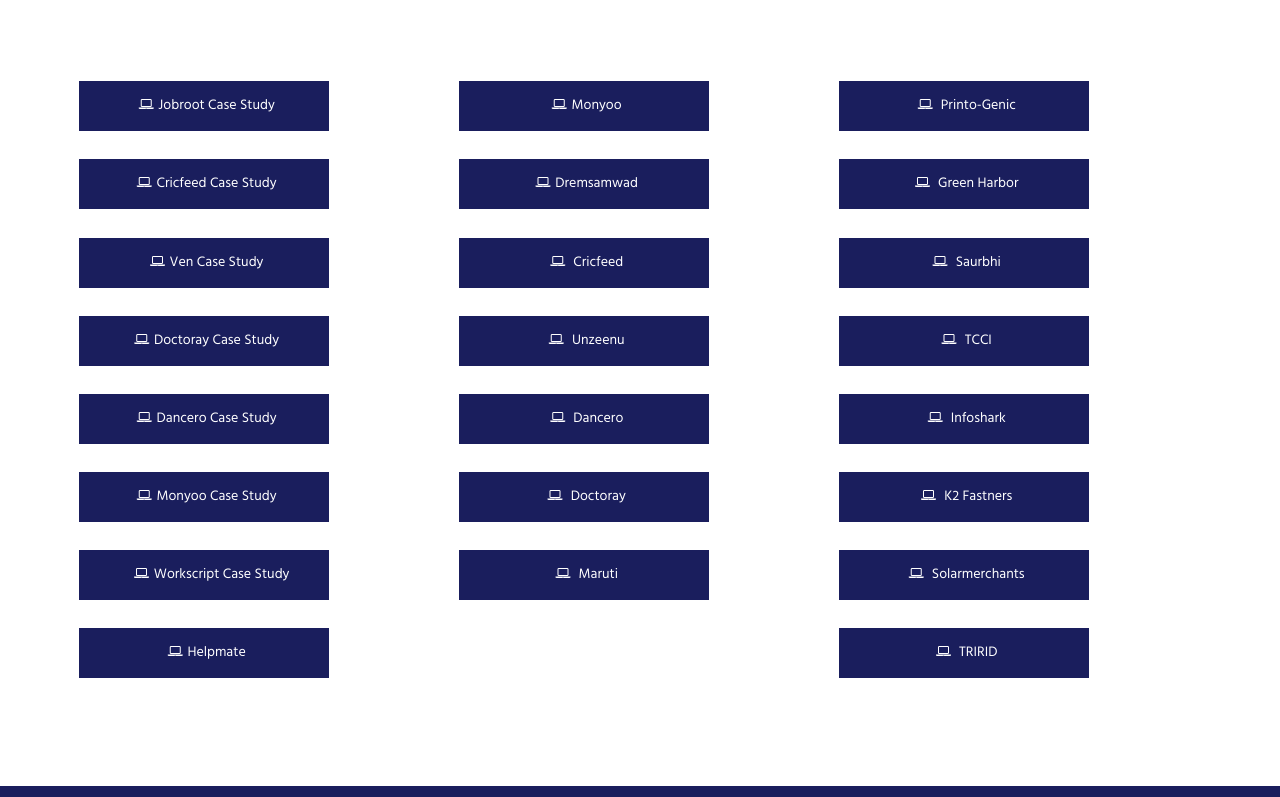
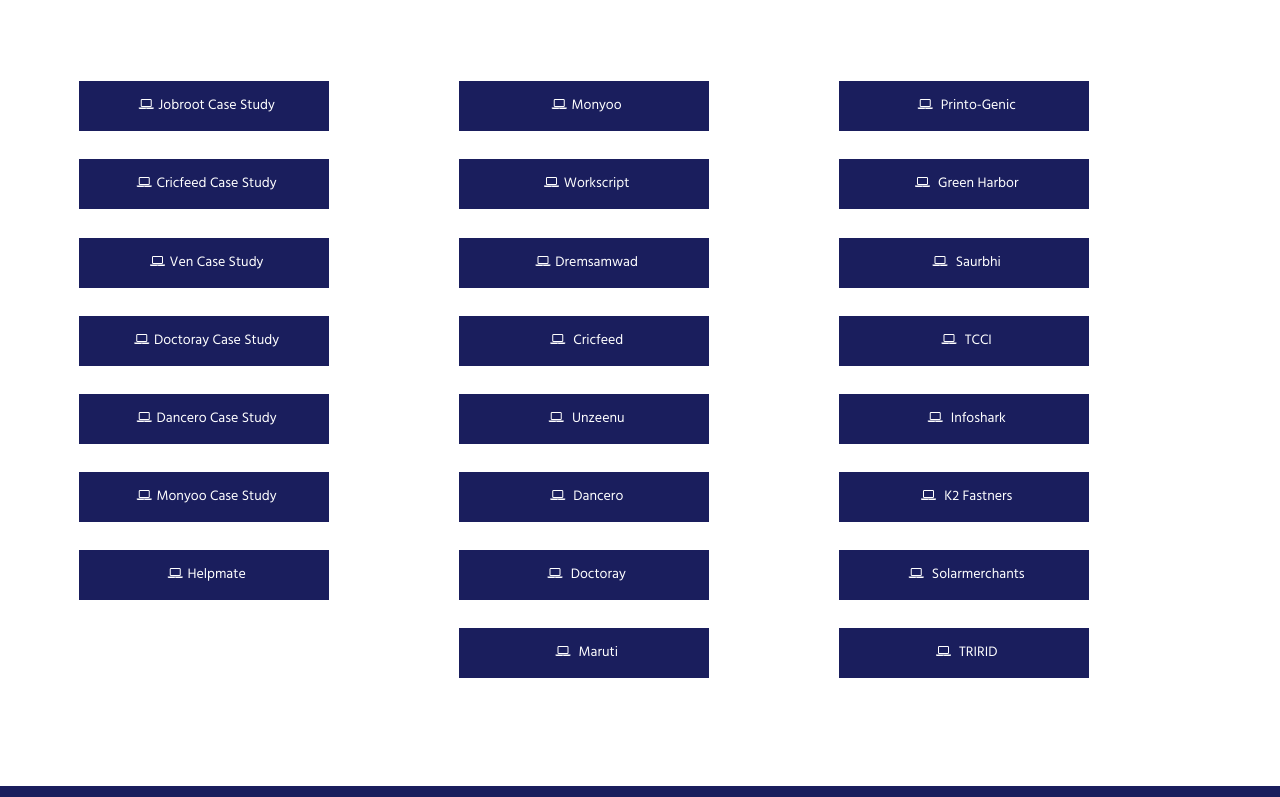
Before and after one commit to dvadher/portfolio, a plain HTML site: page index.html in a window 1280 px wide. Shown: the part 565-1362 px from the top of the page. Drawn offline with Linux system fonts and the light colour scheme; files that its build step writes are made by us from their sources.

Commit message:
Update index.html

```diff
--- a/index.html
+++ b/index.html
@@ -92,10 +92,7 @@
                                  <i class="fa fa-laptop mx-1" aria-hidden="true"></i>Monyoo Case study
                                  </a>
                               </p>
-                              <p class="mb-4">  <a target="_blank" href="https://dvadher.github.io/workscript/" class="bg-blue text-white portfolio-block text-center">
-                                <i class="fa fa-laptop mx-1" aria-hidden="true"></i>Workscript Case study
-                                </a>
-                             </p>
+
                               <p class="mb-4">  <a target="_blank" href="http://helpmate.co.in/" class="bg-blue text-white portfolio-block text-center">
                                  <i class="fa fa-laptop mx-1" aria-hidden="true"></i>Helpmate
                                  </a>
@@ -106,6 +103,10 @@
                                  <i class="fa fa-laptop mx-1" aria-hidden="true"></i>Monyoo
                                  </a>
                               </p>
+                              <p class="mb-4">  <a target="_blank" href="https://dvadher.github.io/workscript/" class="bg-blue text-white portfolio-block text-center">
+                                <i class="fa fa-laptop mx-1" aria-hidden="true"></i>Workscript
+                                </a>
+                             </p>
                               <p class="mb-4">  <a target="_blank" href="https://web01jay.github.io/dreamSamvad/" class="bg-blue text-white portfolio-block text-center">
                                  <i class="fa fa-laptop mx-1" aria-hidden="true"></i>dremsamwad
                                  </a>
```
